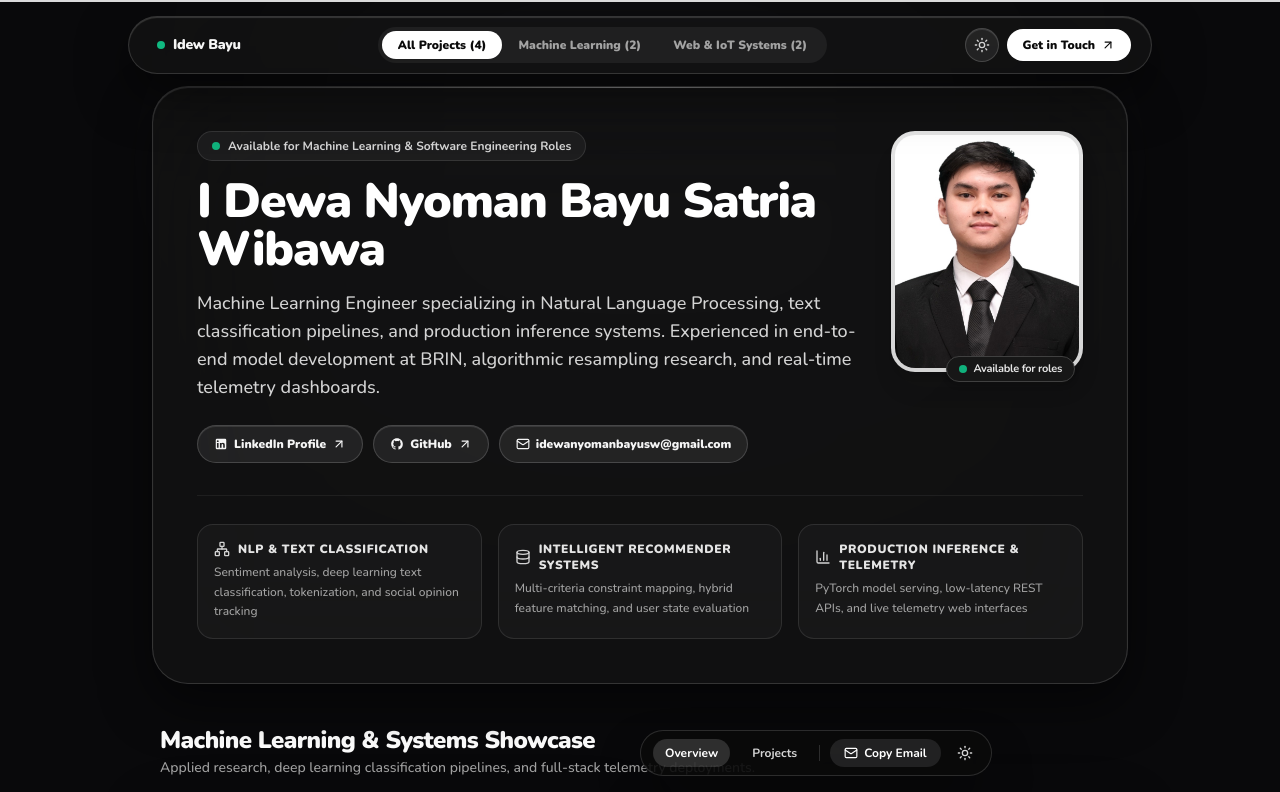
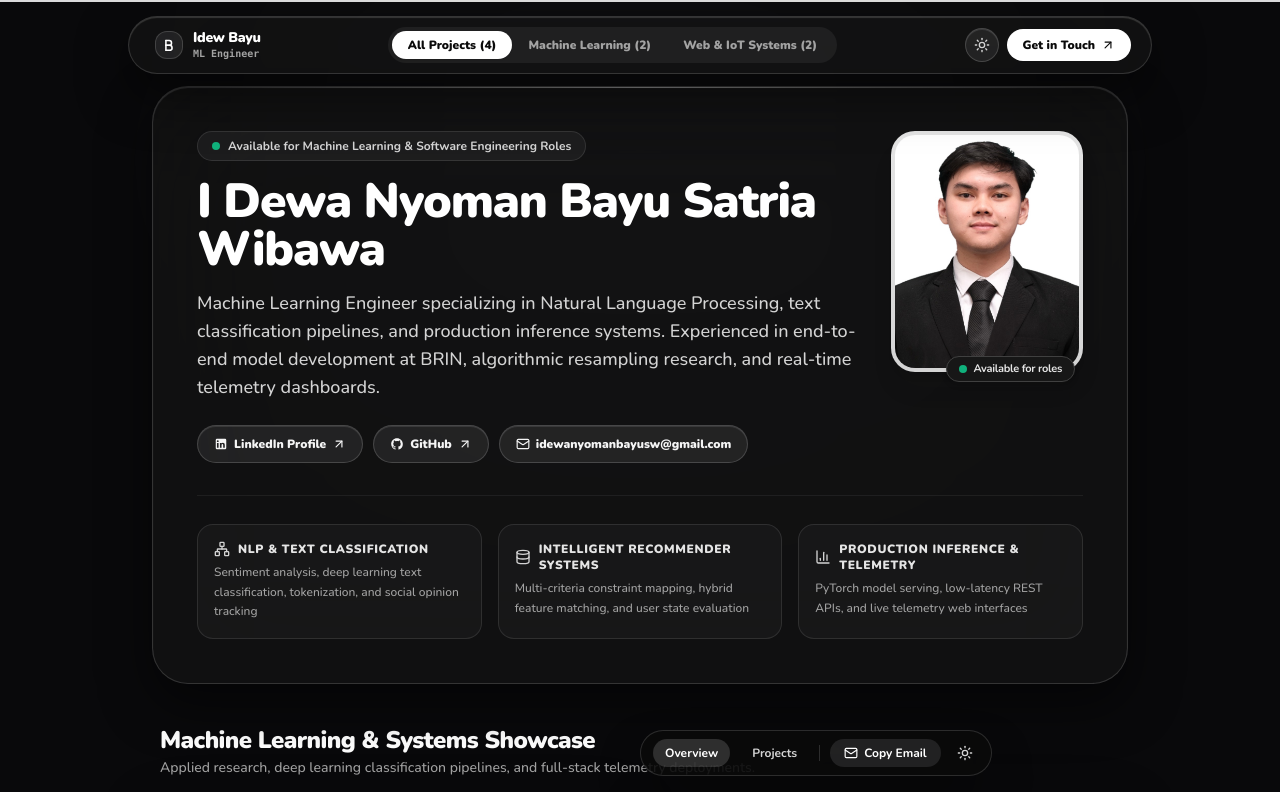
Before and after one commit to idewbayu14/bayu-portfolio, a React (Vite) app: page / in a window 1280 px wide. Shown: the top 792 px of the page. Built offline with nearby package versions, Linux system fonts and the light colour scheme.

Commit message:
feat: create minimalist personal monogram logo 'B' for Bayu Satria across favicon and header brand

```diff
--- a/src/App.tsx
+++ b/src/App.tsx
@@ -829,13 +829,27 @@ export default function App() {
         <div
           className={`max-w-5xl mx-auto rounded-full px-3.5 sm:px-5 py-2.5 flex items-center justify-between backdrop-blur-2xl transition-all duration-300 ${glassPill}`}
         >
-          {/* Brand & Status Indicator */}
-          <div className="flex items-center gap-2 pl-2">
-            <span className="w-2 h-2 rounded-full bg-emerald-500" />
-            <span className="font-black text-sm tracking-tight">
-              {PROFILE.shortName}
-            </span>
-          </div>
+          {/* Brand Mark & Monogram Logo */}
+          <a href="#overview" className="flex items-center gap-2.5 pl-1.5 group/logo" aria-label="Bayu Satria Home">
+            <div className={`w-7 h-7 rounded-xl flex items-center justify-center p-1 border transition-all duration-300 ${
+              isDark ? "bg-white/[0.08] border-white/15 group-hover/logo:border-white/30" : "bg-neutral-900 border-neutral-800 shadow-xs"
+            }`}>
+              <svg viewBox="0 0 64 64" className="w-full h-full" fill="none">
+                <line x1="21" y1="16" x2="21" y2="51" stroke="#FFFFFF" strokeWidth="5.5" strokeLinecap="round" />
+                <path d="M 21 16 H 32.5 C 37.194 16 41 19.806 41 24.5 C 41 29.194 37.194 33 32.5 33 H 21" stroke="#FFFFFF" strokeWidth="5.5" strokeLinecap="round" strokeLinejoin="round" />
+                <path d="M 21 33 H 33.5 C 38.747 33 43 37.253 43 42.5 C 43 47.747 38.747 51 33.5 51 H 21" stroke="#FFFFFF" strokeWidth="5.5" strokeLinecap="round" strokeLinejoin="round" />
+                <circle cx="33" cy="33" r="2.2" fill="#FFFFFF" />
+              </svg>
+            </div>
+            <div className="flex flex-col">
+              <span className={`font-black text-sm tracking-tight leading-none ${isDark ? "text-white" : "text-neutral-950"}`}>
+                {PROFILE.shortName}
+              </span>
+              <span className={`text-[10px] font-mono font-bold leading-none mt-1 ${isDark ? "text-neutral-400" : "text-neutral-500"}`}>
+                ML Engineer
+              </span>
+            </div>
+          </a>
 
           {/* Segmented Filter Bar with Framer Motion Sliding Pill */}
           <div
```
Also changed, not shown: public/favicon.svg.
